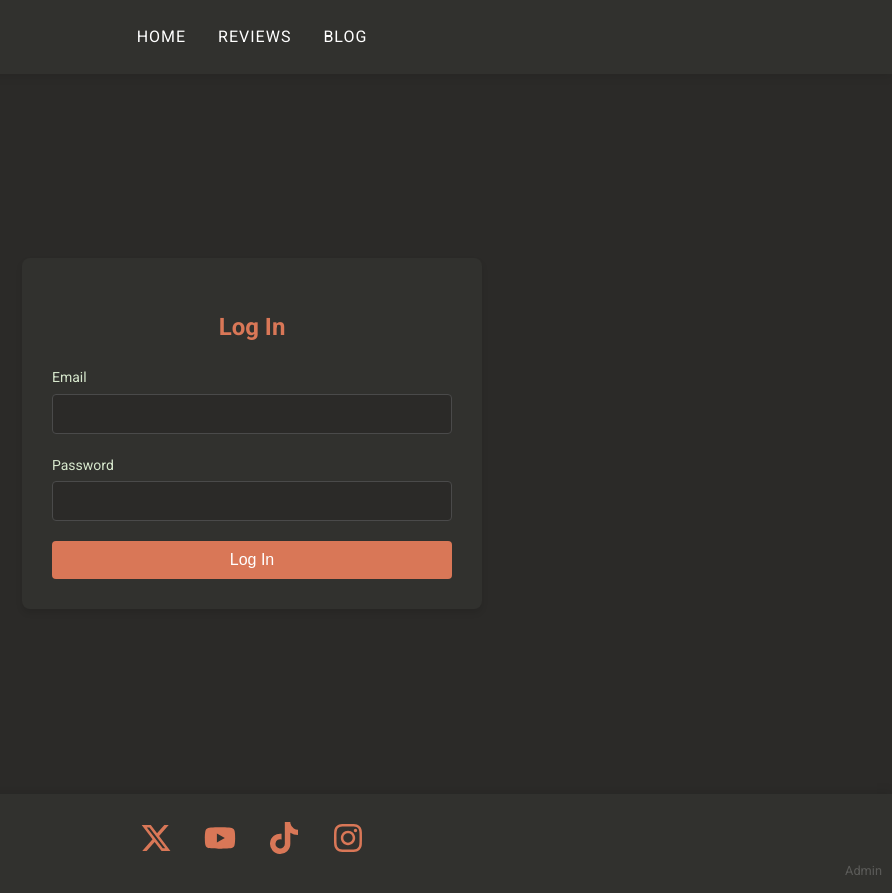
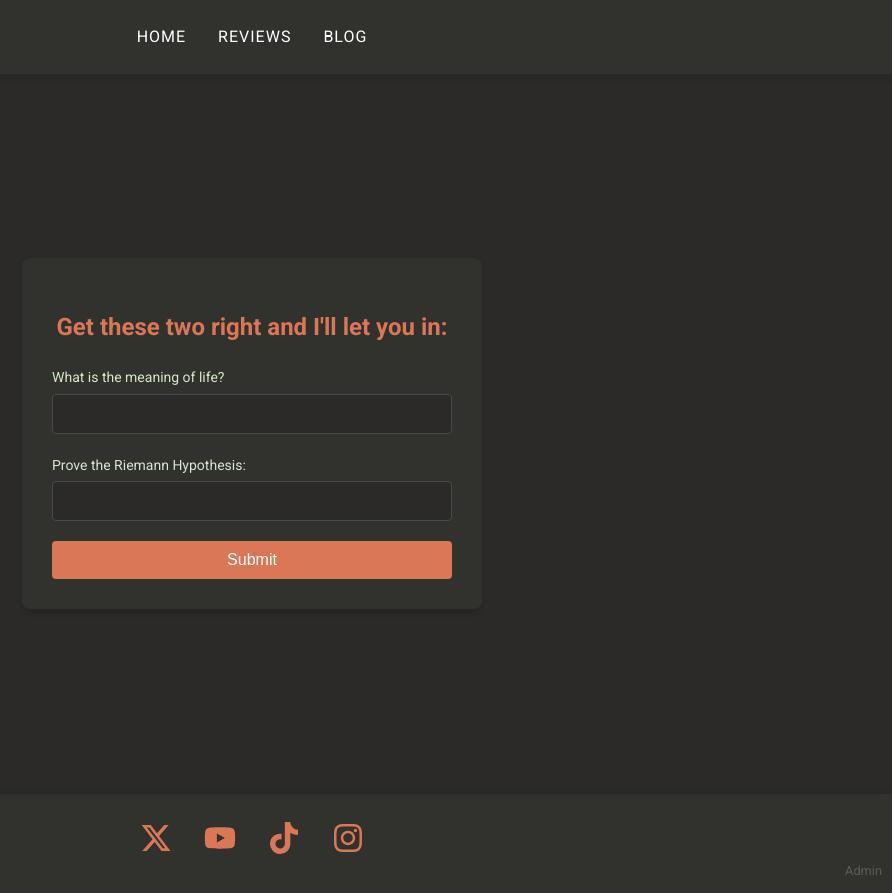
Before and after one commit to andrewmccarthywustl/andr3wM, a React (Vite) app: page /login in a window 1280 px wide. Shown: the whole page, without its empty margins (388-1280 px from the left). Built offline with nearby package versions, Linux system fonts and the light colour scheme; no server answers.

Commit message:
just a silly little joke

```diff
--- a/src/pages/Login/Login.jsx
+++ b/src/pages/Login/Login.jsx
@@ -34,10 +34,12 @@ function Login() {
     <div className={styles.loginPage}>
       <div className={styles.loginContainer}>
         <form onSubmit={handleLogin} className={styles.loginForm}>
-          <h2 className={styles.loginTitle}>Log In</h2>
+          <h2 className={styles.loginTitle}>
+            Get these two right and I'll let you in:
+          </h2>
           <div className={styles.inputGroup}>
             <label htmlFor="email" className={styles.label}>
-              Email
+              What is the meaning of life?
             </label>
             <input
               id="email"
@@ -50,7 +52,7 @@ function Login() {
           </div>
           <div className={styles.inputGroup}>
             <label htmlFor="password" className={styles.label}>
-              Password
+              Prove the Riemann Hypothesis:
             </label>
             <input
               id="password"
@@ -62,7 +64,7 @@ function Login() {
             />
           </div>
           <button type="submit" className={styles.loginButton}>
-            Log In
+            Submit
           </button>
           {error && <p className={styles.error}>{error}</p>}
         </form>
```
